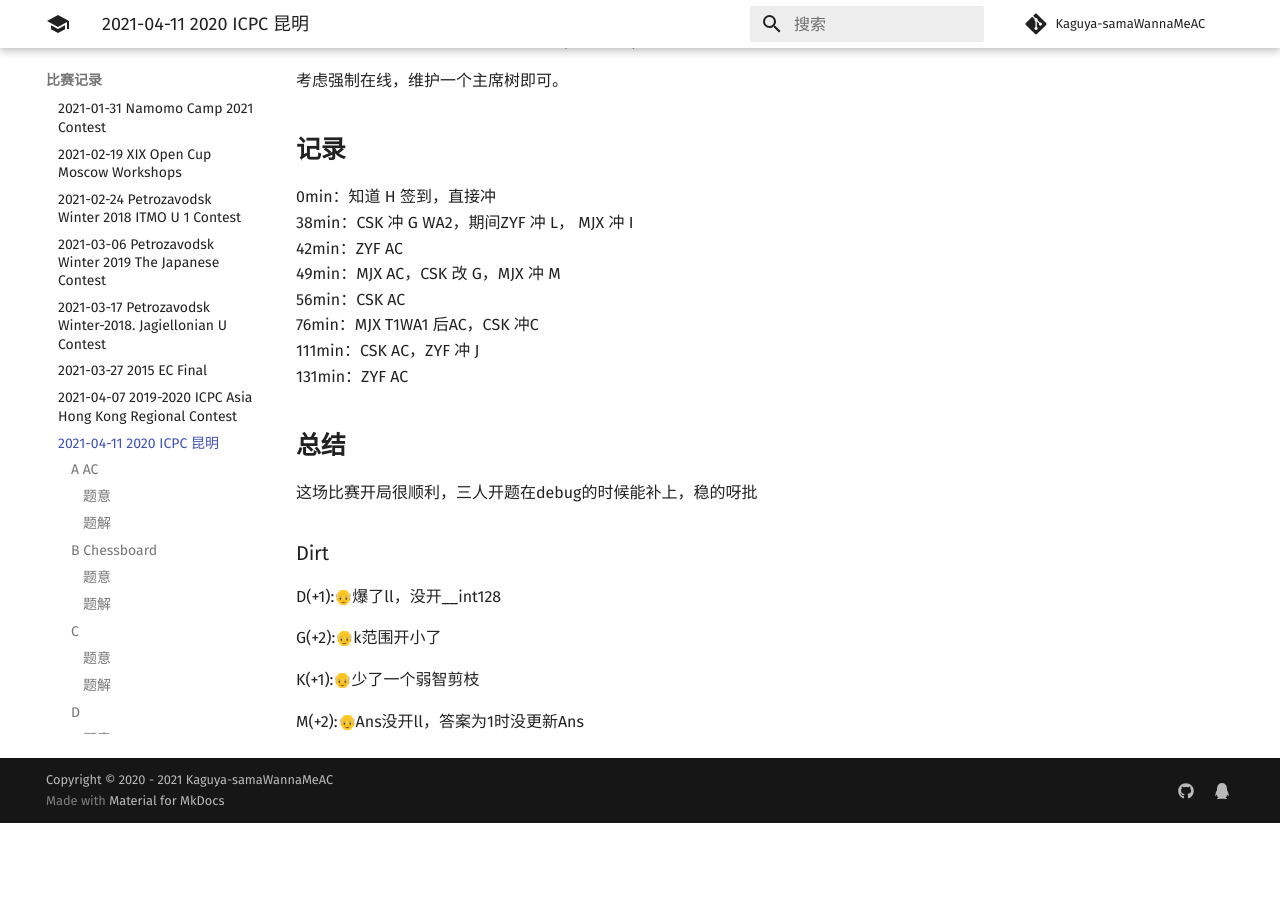
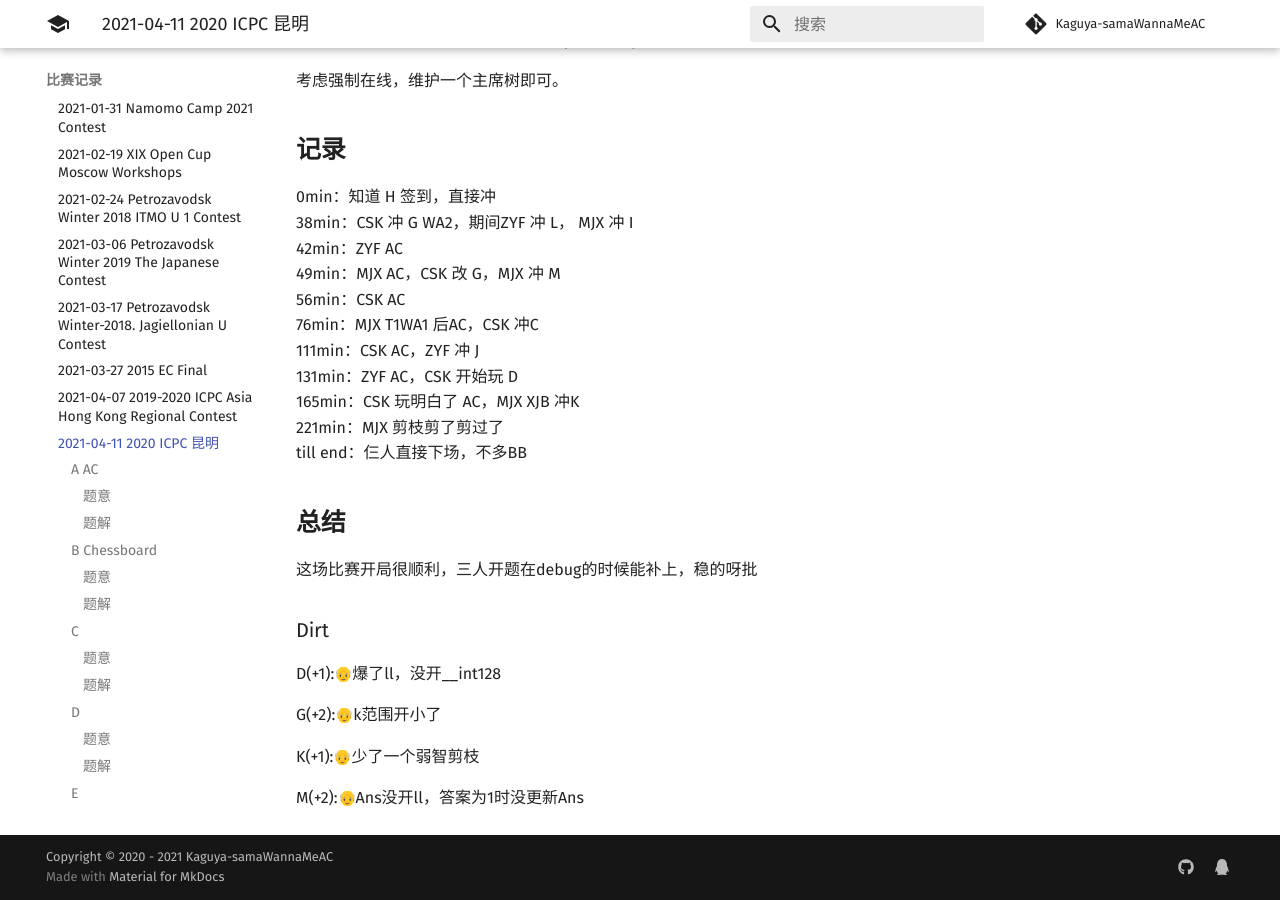
Before and after one commit to Kaguya-samaWannaMeAC/kaguya-samawannameac.github.io, an MkDocs documentation site: the page built from docs/contest/2021-04-12 2020 ICPC 昆明.md, in a window 1280 px wide and 900 px high, scrolled down 2991 px. Built offline with MkDocs 1.6.1 and Material for MkDocs 9.7.7, drawn with Linux system fonts in a browser that asks for light colours; emoji names are drawn with the system emoji font; comment, search, counter and statistics services are not loaded; before the commit the page ends 3814 px from its top, so only the background shows below that.

Commit message:
Update 2021-04-12 2020 ICPC 昆明.md

```diff
--- a/docs/contest/2021-04-12 2020 ICPC 昆明.md
+++ b/docs/contest/2021-04-12 2020 ICPC 昆明.md
@@ -130,7 +130,7 @@
 
 ## **记录**
 
-0min：知道 H 签到，直接冲<br>38min：CSK 冲 G WA2，期间ZYF 冲 L， MJX 冲 I <br>42min：ZYF AC<br>49min：MJX AC，CSK 改 G，MJX 冲 M<br>56min：CSK AC<br>76min：MJX T1WA1 后AC，CSK 冲C<br>111min：CSK AC，ZYF 冲 J<br>131min：ZYF AC
+0min：知道 H 签到，直接冲<br>38min：CSK 冲 G WA2，期间ZYF 冲 L， MJX 冲 I <br>42min：ZYF AC<br>49min：MJX AC，CSK 改 G，MJX 冲 M<br>56min：CSK AC<br>76min：MJX T1WA1 后AC，CSK 冲C<br>111min：CSK AC，ZYF 冲 J<br>131min：ZYF AC，CSK 开始玩 D<br>165min：CSK 玩明白了 AC，MJX XJB 冲K<br>221min：MJX 剪枝剪了剪过了<br>till end：仨人直接下场，不多BB
 
 ## **总结**
 
```
